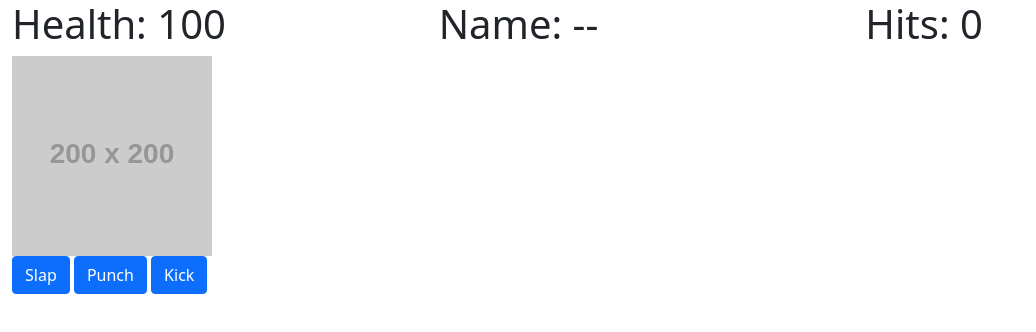
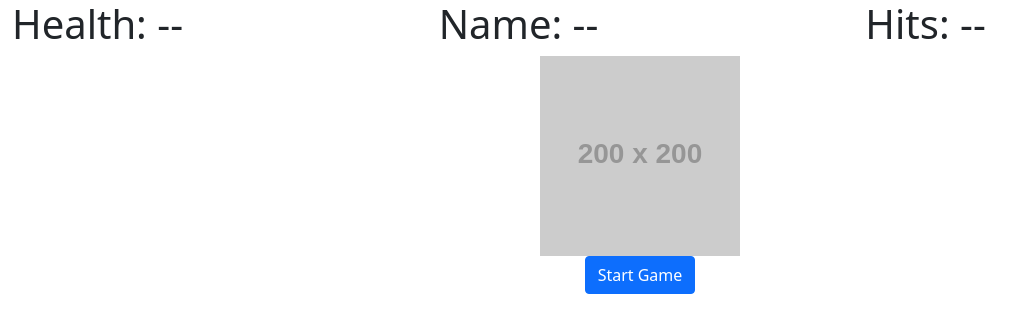
Before and after one commit to CameronOlson/slap-game, a plain HTML site: page index.html in a window 1280 px wide. Shown: the whole page, without its empty margins (0-1036 px from the left). Drawn offline with nearby package versions, Linux system fonts and the light colour scheme; placeholder pictures from the web are drawn by us.

Commit message:
Secon Draft

```diff
--- a/assets/styles/style.css
+++ b/assets/styles/style.css
@@ -0,0 +1,6 @@
+.hidden{
+    display: none;
+}
+.tall{
+    height: 50rem;
+}
--- a/game.js
+++ b/game.js
@@ -1,12 +1,12 @@
-let health = 101;
-let strikes = -1;
+let health = 100;
+let strikes = 0;
 
 function slap() {
     let slap = 1
     let currentHealth = (health = health - slap)
-    // if( currentHealth == 0){
-    //     return "Game Over"
-    // }
+    if (health <= 0){
+       stopGame()
+    }
     // window.alert(currentHealth)
     console.log(currentHealth)
     hits()
@@ -15,6 +15,9 @@ function slap() {
 function punch() {
     let punch = 5
     let currentHealth = (health = health - punch)
+    if (health <= 0){
+        stopGame()
+     }
     // window.alert(currentHealth)
     console.log(currentHealth)
     hits()
@@ -23,6 +26,9 @@ function punch() {
 function kick() {
     let kick = 10
     let currentHealth = (health = health - kick)
+    if (health <= 0){
+        stopGame()
+     }
     // window.alert(currentHealth)
     console.log(currentHealth)
     hits()
@@ -36,12 +42,30 @@ function hits(){
 }
 
 function update(currentHealth){
-    document.getElementById("health").innerText = currentHealth
+    document.getElementById("health").innerText = health
 
 }
 function updateHit(currentHits){
-    document.getElementById("hits").innerText = currentHits
+    document.getElementById("hits").innerText = strikes
 }
 
-slap()
-hits()
+function startGame(){
+    document.getElementById("slap").classList.remove("hidden")
+    document.getElementById("punch").classList.remove("hidden")
+    document.getElementById("kick").classList.remove("hidden")
+     document.getElementById("restart-game").classList.add("hidden")
+    health = 100
+    strikes = 0
+    updateHit()
+    update()
+
+}
+
+function stopGame(){
+    console.log("the game is over")
+    document.getElementById("slap").classList.add("hidden")
+    document.getElementById("punch").classList.add("hidden")
+    document.getElementById("kick").classList.add("hidden")
+
+    document.getElementById("restart-game").classList.remove("hidden")
+}
--- a/index.html
+++ b/index.html
@@ -27,7 +27,7 @@
     <main>
         <div class="container-fluid">
             <div class="row">
-                <div class="col">
+                <div class="col text-center">
                  <div> <img src="//placehold.it/200x200" alt=""></div>
                 </div>
             </div>
@@ -35,11 +35,13 @@
     </main>
     <footer>
         <div class="container-fluid">
-            <div class="row">
-                <div class="col">
-                    <div class="btn btn-primary" onclick="slap()"> Slap</div>
-                    <div class="btn btn-primary" onclick="punch()"> Punch</div>
-                    <div class="btn btn-primary" onclick="kick()"> Kick</div>
+            <div class="row justify-content-center">
+                <div class="col text-center">
+                    <div class="btn btn-primary hidden" id="slap" onclick="slap()"> Slap</div>
+                    <div class="btn btn-primary hidden" id="punch" onclick="punch()"> Punch</div>
+                    <div class="btn btn-primary hidden" id="kick" onclick="kick()"> Kick</div>
+                    <div class="btn btn-primary" id ="restart-game" onclick="startGame()">Start Game</div>
+
                 </div>
             </div>
         </div>
```
